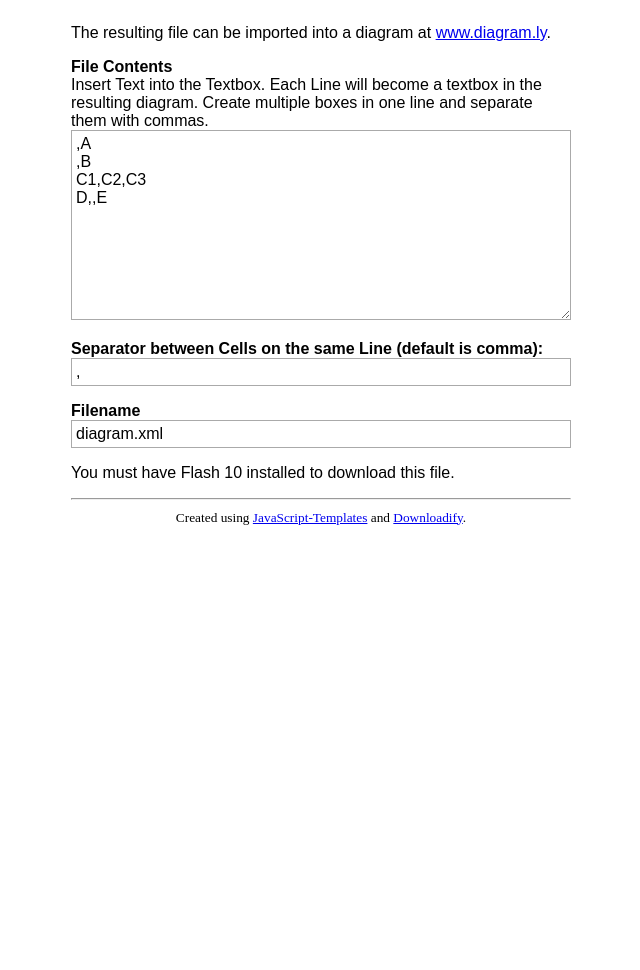
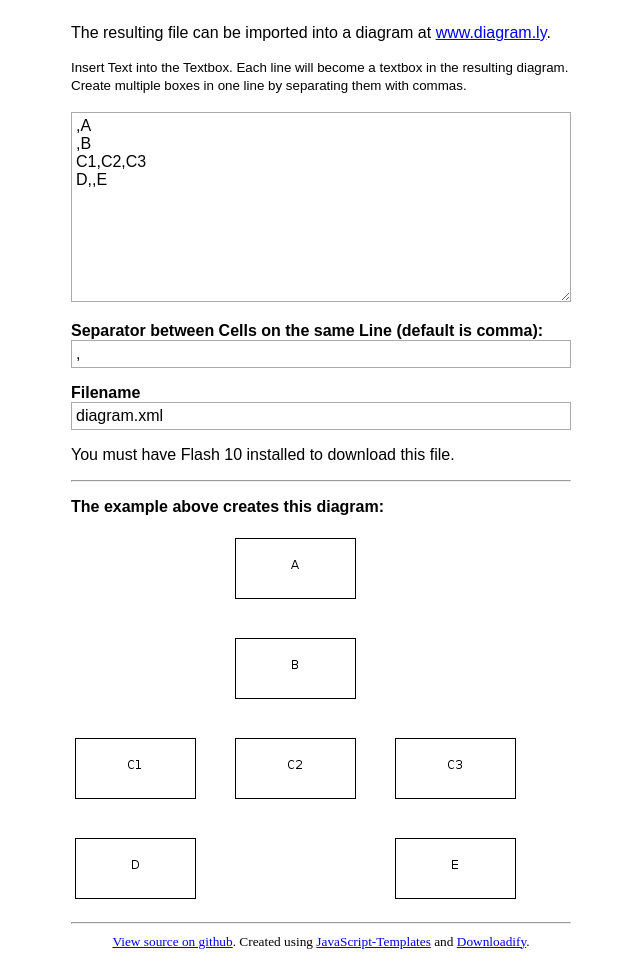
Before and after one commit to miebach/diagram-textbox-wizard, a plain HTML site: page index.html in a window 1280 px wide. Shown: the part 75-1045 px from the top of the page, without its empty margins (319-959 px from the left). Before the commit the page ends 800 px from the top, so only its background shows below. Drawn offline with Linux system fonts and the light colour scheme; a script that the page names is missing.

Commit message:
added example diagram

```diff
--- a/index.html
+++ b/index.html
@@ -58,11 +58,13 @@
 		<form>
 			<p>
 
-				<label for="data">File Contents</label><br />
 
-				Insert Text into the Textbox.
-        Each Line will become a textbox in the resulting diagram.
-        Create multiple boxes in one line and separate them with commas.
+				<small>Insert Text into the Textbox.
+        Each line will become a textbox in the resulting diagram.
+        Create multiple boxes in one line by separating them with commas.</small>
+
+				<br />
+				<br />
 
         <textarea cols="60" rows="10" name="data" id="data">,A
 ,B
@@ -86,9 +88,20 @@ D,,E</textarea>
 			</p>
 		</form>
 
-   <hr>
+    <hr />
+
+  	<p>
+			<label for="filename">The example above creates this diagram:</label><br />
+			<br />
+			<img src="diagram.png" />
+		</p>
+
+
+
+   <hr />
      <center>
        <small>
+         <a href="https://github.com/miebach/diagram-textbox-wizard" target=_blank">View source on github</a>.
          Created using <a href="https://github.com/blueimp/JavaScript-Templates" target="_blank">JavaScript-Templates</a> and <a href="https://github.com/dcneiner/Downloadify" target="_blank">Downloadify</a>.
        </small>
      </center>
```
Also changed, not shown: diagram.png (added), 1 other file.
